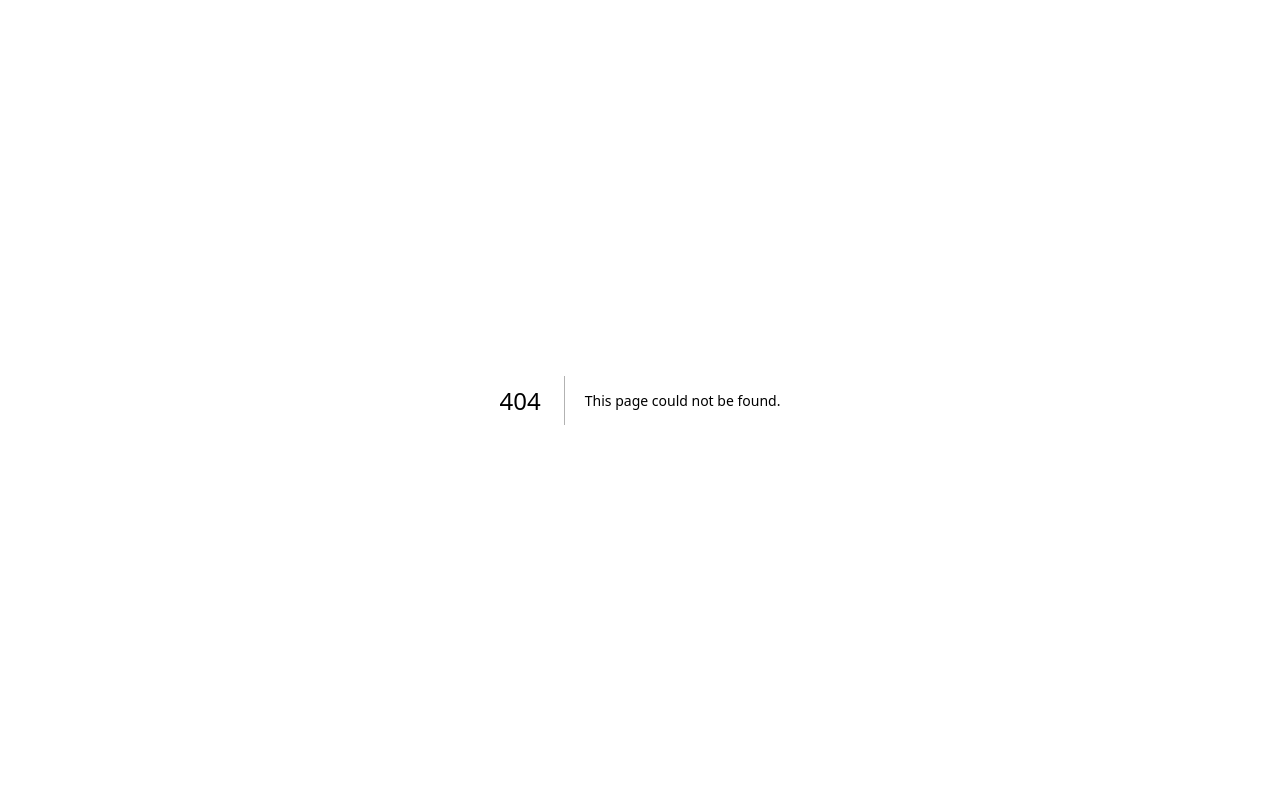
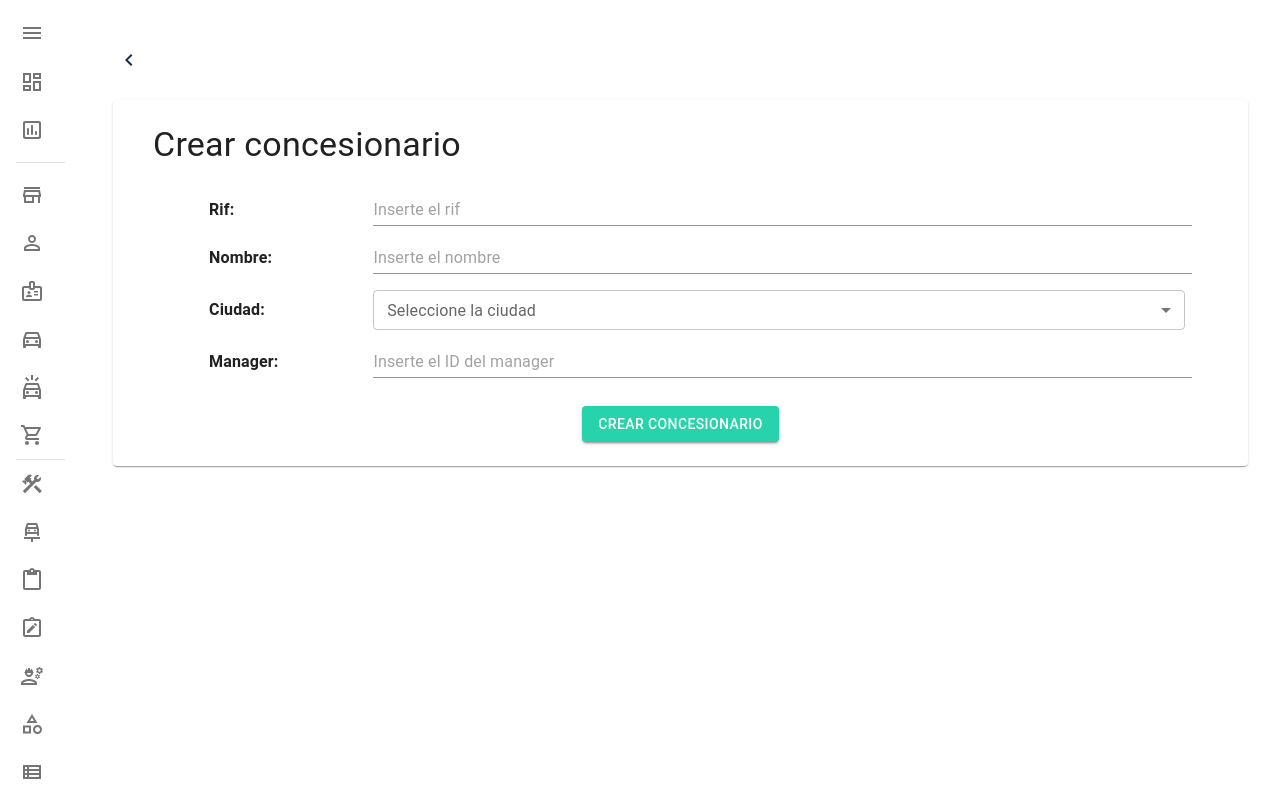
Before and after one commit to Paulaforero/ty-frontend-admin, a Next.js app: page /dealerships/create in a window 1280 px wide. Before the commit this address had no page. Built offline with nearby package versions, Linux system fonts and the light colour scheme.

Commit message:
feat: created dealerships creation page

```diff
--- /dev/null
+++ b/app/(private)/dealerships/create/page.jsx
@@ -0,0 +1,7 @@
+'use client'
+
+import DealershipsCreationPage from '@/components/dealerships/creation-page'
+
+export default function CreatePage() {
+  return <DealershipsCreationPage />
+}
--- /dev/null
+++ b/components/dealerships/creation-page/index.jsx
@@ -0,0 +1,62 @@
+import CreationPage from '@/components/creation-page'
+import { useState } from 'react'
+
+export default function DealershipsCreationPage() {
+  const [formValues, setFormValues] = useState({
+    rif: '',
+    name: '',
+    city_id: '',
+    manager_id: '',
+  })
+
+  const inputs = [
+    {
+      label: 'Rif:',
+      type: 'text',
+      name: 'rif',
+      placeholder: 'Inserte el rif',
+    },
+    {
+      label: 'Nombre:',
+      type: 'text',
+      name: 'name',
+      placeholder: 'Inserte el nombre',
+    },
+    {
+      label: 'Ciudad:',
+      type: 'select',
+      options: [
+        {
+          label: 'Caracas',
+          value: 1,
+        },
+        {
+          label: 'Puto Ordaz',
+          value: 2,
+        },
+      ],
+      name: 'city_id',
+      placeholder: 'Seleccione la ciudad',
+    },
+    {
+      label: 'Manager:',
+      type: 'text',
+      name: 'manager_id',
+      placeholder: 'Inserte el ID del manager',
+    },
+  ]
+
+  const handleChange = event => {
+    setFormValues({ ...formValues, [event.target.name]: event.target.value })
+  }
+
+  return (
+    <CreationPage
+      title="Crear concesionario"
+      submitLabel="Crear Concesionario"
+      inputs={inputs}
+      values={formValues}
+      handleChange={handleChange}
+    />
+  )
+}
--- /dev/null
+++ b/components/edit-page/edit-page-view.jsx
@@ -0,0 +1,120 @@
+'use client'
+
+import {
+  Card,
+  Box,
+  Container,
+  IconButton,
+  Typography,
+  Button,
+  InputLabel,
+  Input,
+  Stack,
+  ListItem,
+  Select,
+  MenuItem,
+  FormControl,
+} from '@mui/material'
+import ChevronLeftIcon from '@mui/icons-material/ChevronLeft'
+import { useParams } from 'next/navigation'
+
+export default function EditPageView() {
+  const dealership = {
+    rif: 'J-123456789',
+    name: 'Concesionaria A',
+    city_id: 1,
+    manager_id: 'M-987654321',
+  }
+
+  const { id } = useParams()
+
+  return (
+    <Box component="main" className="w-full h-full pt-9">
+      <Container
+        component="container"
+        className="flex flex-row justify-center items-center h-full w-full mb-5"
+      >
+        <Box component="header" className="pb-4 w-full">
+          <IconButton size="large" color="secondary">
+            <ChevronLeftIcon size="large" />
+          </IconButton>
+        </Box>
+
+        <Box
+          component="section"
+          className="flex flex-row flex-grow gap-4 w-full"
+        >
+          <Card
+            variant="elevation"
+            className="flex flex-col gap-5 px-10 py-6 h-full mx-2 mb-10 flex-grow"
+          >
+            <Typography variant="h5" align="right">
+              Concesionario #{id}
+            </Typography>
+
+            <Stack className="w-full" margin={0} component="ul">
+              <ListItem className="flex flex-row w-full justify-center">
+                <Typography variant="p" align="left" className="font-bold w-[15%]">
+                  RIF:
+                </Typography>
+                <Input
+                  placeholder="Inserte el RIF..."
+                  value={dealership.rif}
+                  className="ml-5 w-[85%] flex-grow"
+                />
+              </ListItem>
+              <ListItem className="flex flex-row w-full justify-center">
+                <Typography variant="p" align="left" className="font-bold w-[15%]">
+                  Nombre:
+                </Typography>
+                <Input
+                  placeholder="Inserte el nombre..."
+                  value={dealership.name}
+                  className="ml-5 w-[85%] flex-grow"
+                />
+              </ListItem>
+              <ListItem className="flex flex-row w-full justify-center">
+                <Typography variant="p" align="left" className="font-bold w-[15%]">
+                  Ciudad:
+                </Typography>
+                <FormControl fullWidth>
+                  <InputLabel
+                    id="city-select"
+                    size="small"
+                    className="items-center ml-7 lg:ml-9 w-[95%]"
+                  >
+                    Seleccione una ciudad
+                  </InputLabel>
+                  <Select
+                    id="city-select"
+                    size="small"
+                    className="ml-7 lg:ml-9 w-[95%]"
+                    label="Seleccione una ciudad"
+                  >
+                    <MenuItem value="">Nada</MenuItem>
+                    <MenuItem value={1}>Caracas</MenuItem>
+                  </Select>
+                </FormControl>
+              </ListItem>
+              <ListItem className="flex flex-row w-full justify-center">
+                <Typography variant="p" align="left" className="font-bold w-[15%]">
+                  Manager:
+                </Typography>
+                <Input
+                  placeholder="Inserte el ID del Manager..."
+                  value={dealership.manager_id}
+                  className="ml-5 w-[85%] flex-grow"
+                ></Input>
+              </ListItem>
+            </Stack>
+            <Box className="mx-auto">
+              <Button variant="contained" className="max-w-md">
+                Editar Concesionario
+              </Button>
+            </Box>
+          </Card>
+        </Box>
+      </Container>
+    </Box>
+  )
+}
```
